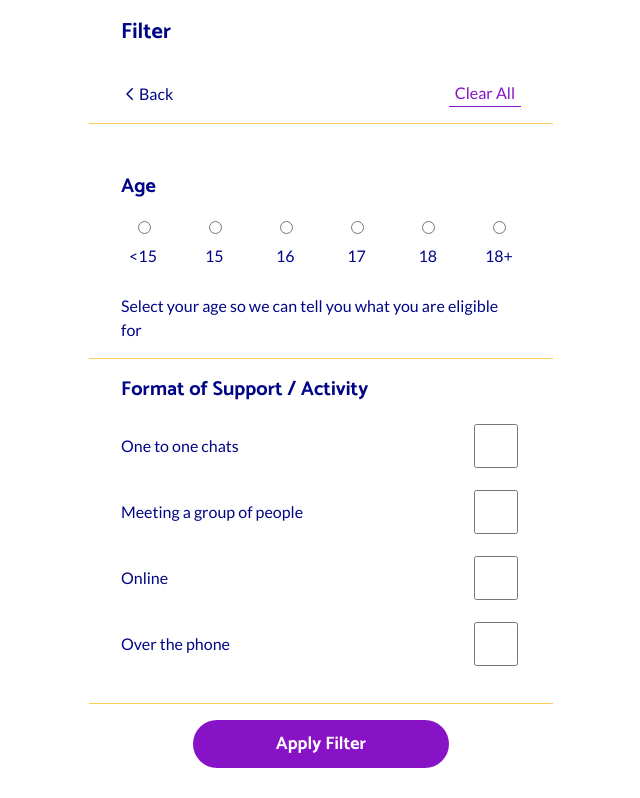
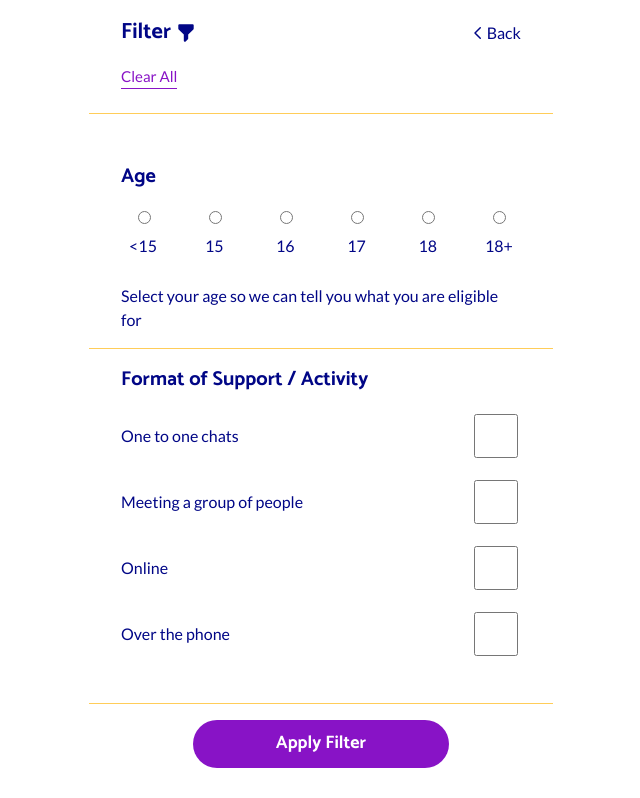
Before and after one commit to neontribe/my-best-life, a Next.js app: page /filter in a window 1280 px wide. Shown: the top 798 px of the page, without its empty margins (319-959 px from the left). Built offline with nearby package versions, Linux system fonts and the light colour scheme.

Commit message:
feat: move the location of the close button

```diff
--- a/pages/filter.tsx
+++ b/pages/filter.tsx
@@ -27,10 +27,18 @@ const Top = styled.section`
   padding: 1rem var(--gutter-width);
   width: 100%;
 
+  div {
+    display: flex;
+    align-items: center;
+    width: 100%;
+  }
+
   h1 {
     font-family: 'Catamaran', sans-serif;
     font-size: ${(props) => props.theme.fontSizes.title};
     flex-basis: 100%;
+    display: flex;
+    align-items: center;
   }
 
   a {
@@ -55,6 +63,8 @@ const Top = styled.section`
     background-color: transparent;
     border: none;
     border-bottom: 1px solid ${(props) => props.theme.colours.purple};
+    font-size: ${(props) => props.theme.fontSizes.small};
+    padding: 0;
 
     &:focus {
       outline: 2px dashed ${(props) => props.theme.colours.blue};
@@ -65,6 +75,12 @@ const Top = styled.section`
       background-color: ${(props) => props.theme.colours.purple_light};
       transition: 0.3s;
     }
+  }
+
+  svg {
+    height: 1em;
+    margin-left: 4px;
+    vertical-align: sub;
   }
 `
 
@@ -143,15 +159,32 @@ export const FilterPage: NextPage = () => {
   return (
     <Layout>
       <Top>
-        <h1>Filter</h1>
-        <VerticalSpacing />
+        <div>
+          <h1>
+            Filter
+            <svg
+              role="img"
+              xmlns="http://www.w3.org/2000/svg"
+              viewBox="0 0 20 20"
+              fill="currentColor"
+            >
+              <path
+                fillRule="evenodd"
+                d="M3 3a1 1 0 011-1h12a1 1 0 011 1v3a1 1 0 01-.293.707L12 11.414V15a1 1 0 01-.293.707l-2 2A1 1 0 018 17v-5.586L3.293 6.707A1 1 0 013 6V3z"
+                clipRule="evenodd"
+              />
+            </svg>
+          </h1>
           <Link href={'/'} passHref>
             <a>
               <Arrow direction={'left'} />
               {'Back'}
             </a>
           </Link>
+        </div>
+        <VerticalSpacing size={0.5} />
         <button onClick={() => clearAll()}>Clear All</button>
+        <VerticalSpacing size={0.25} />
       </Top>
       <VerticalSpacing />
       <FilterSection borderBottom>
```
Lines whose indentation alone changed are shown as unchanged.
